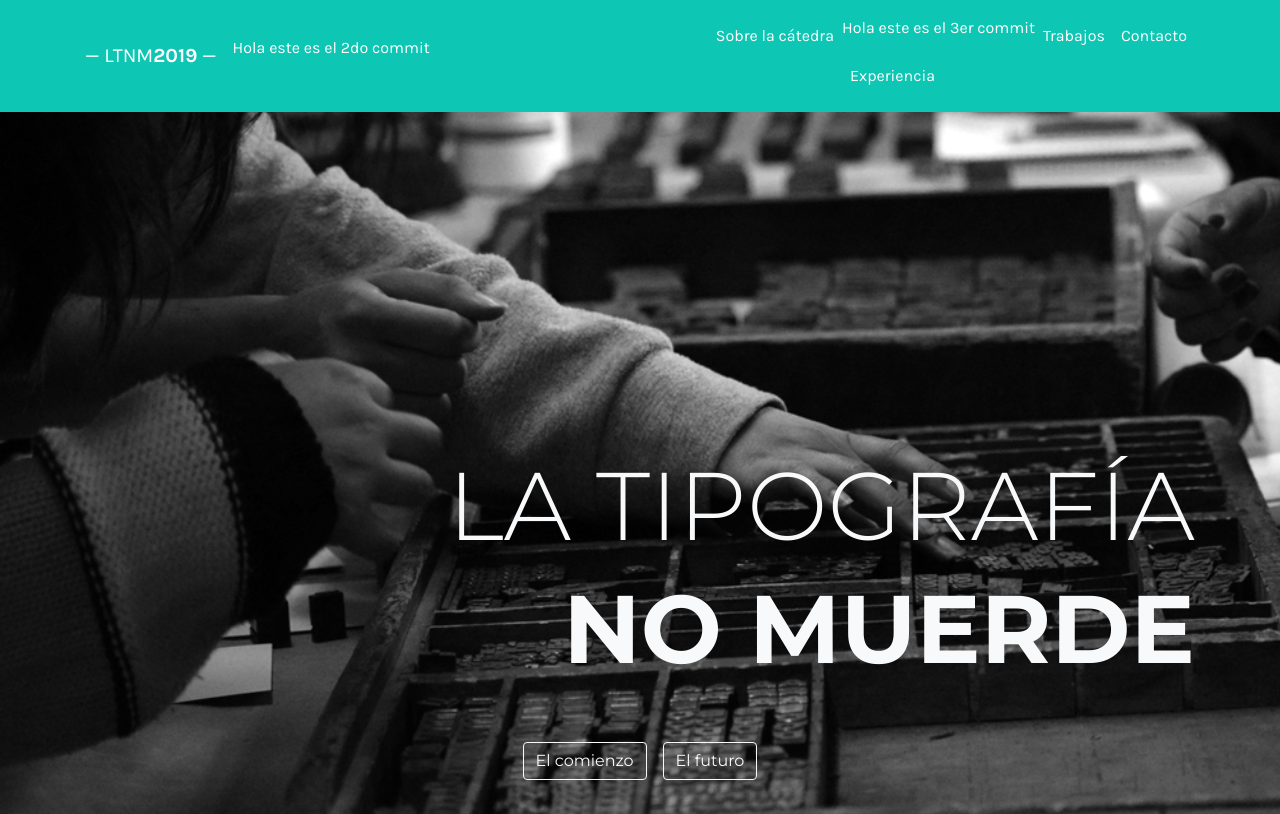
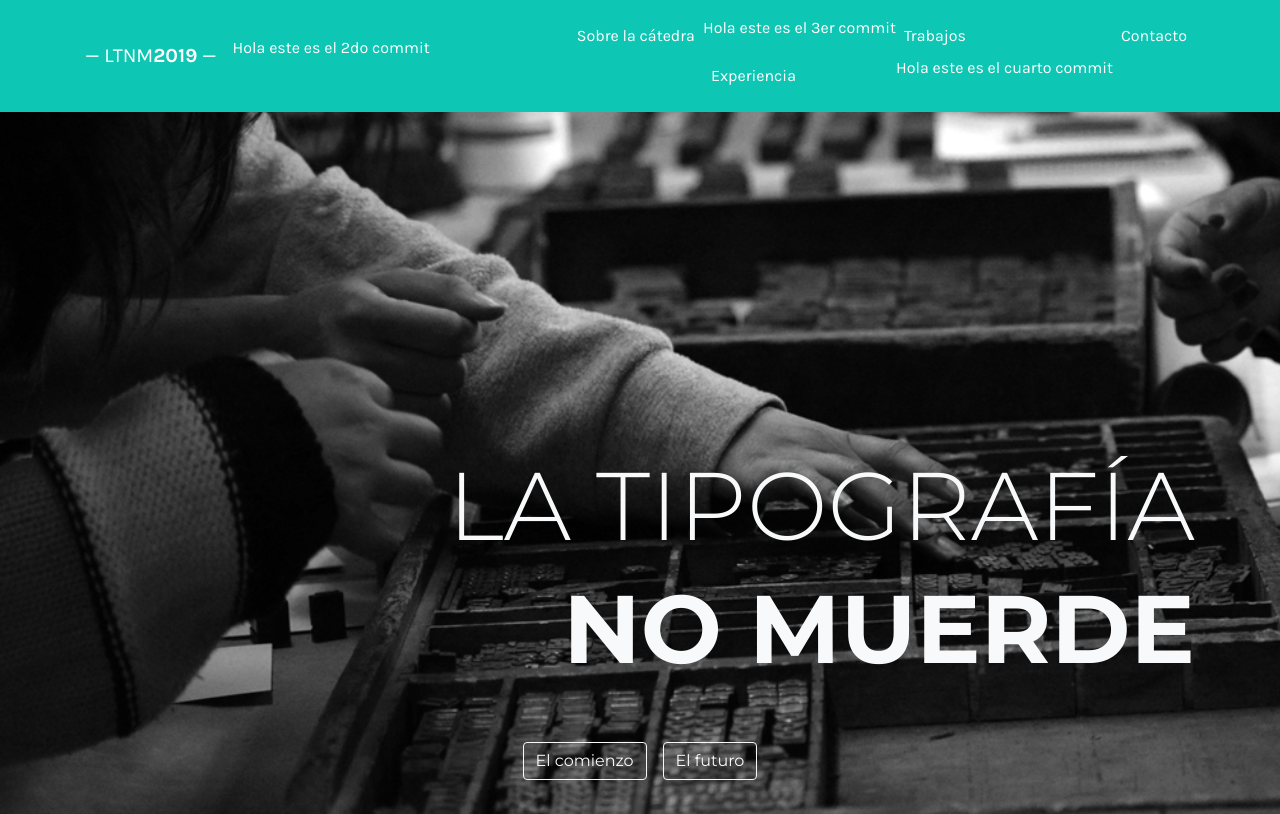
Before and after one commit to barbarabub/pruebafinal-barbara, a plain HTML site: page index.html in a window 1280 px wide. Shown: the top 814 px of the page. Drawn offline with nearby package versions, Linux system fonts and the light colour scheme; a script that the page names is missing.

Commit message:
added new text to the index of barbara-final project

```diff
--- a/index.html
+++ b/index.html
@@ -37,6 +37,7 @@
 					</li>
 					<li class="nav-item">
 						<a class="nav-link" href="#trabajos">Trabajos</a>
+						<p>Hola este es el cuarto commit</p>
 					</li>
 					<li class="nav-item">
 						<a class="nav-link" href="#contacto">Contacto</a>
```
